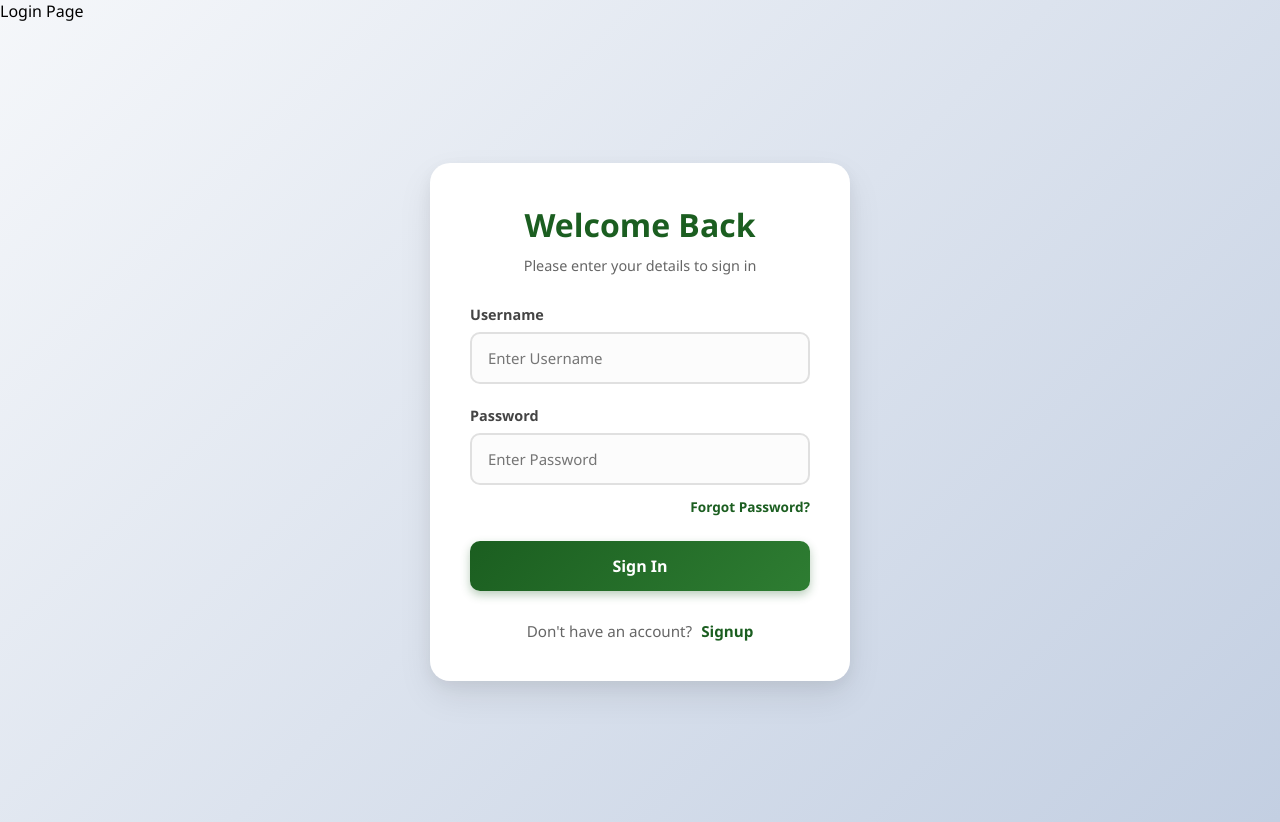
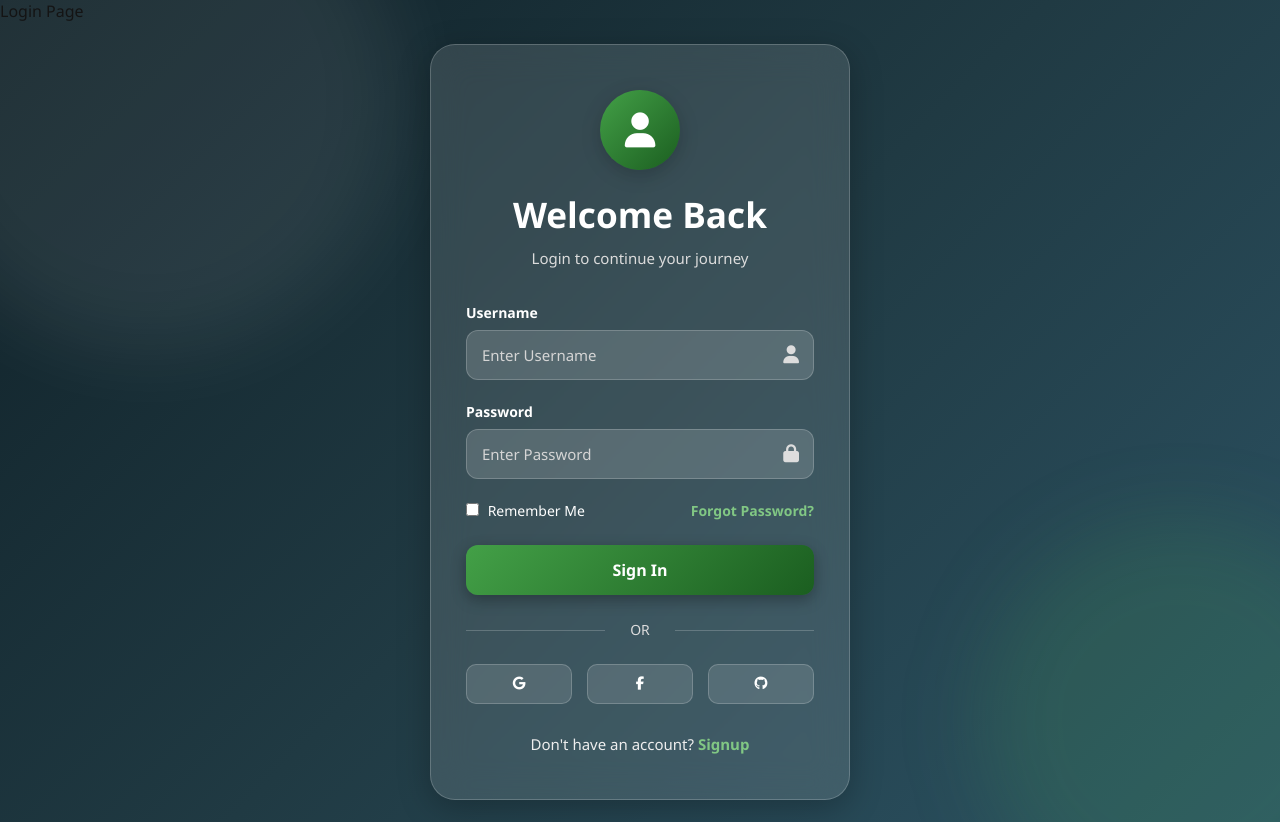
Before and after one commit to paras01-patel/sign-login-logout, a Django app: page /login/ in a window 1280 px wide. Run offline with Django 5.2, Linux system fonts and the light colour scheme.

Commit message:
update login

```diff
--- a/app/templates/login.html
+++ b/app/templates/login.html
@@ -3,184 +3,393 @@
 {% block content %}
 
 <style>
-/* Reset & Base Styles */
-* {
-    margin: 0;
-    padding: 0;
-    box-sizing: border-box;
-    font-family: 'Segoe UI', Tahoma, Geneva, Verdana, sans-serif;
+
+/* ================= GLOBAL ================= */
+
+*{
+    margin:0;
+    padding:0;
+    box-sizing:border-box;
+    font-family:'Segoe UI',sans-serif;
 }
 
-body {
-    background: linear-gradient(135deg, #f5f7fa 0%, #c3cfe2 100%);
-    min-height: 100vh;
+body{
+    min-height:100vh;
+    background:
+    linear-gradient(135deg,#0f2027,#203a43,#2c5364);
+    overflow:hidden;
 }
 
-/* Container */
-.login-container {
-    width: 100%;
-    min-height: 100vh;
-    display: flex;
-    justify-content: center;
-    align-items: center;
-    padding: 20px;
+/* Animated Background */
+
+body::before{
+    content:'';
+    position:absolute;
+    width:500px;
+    height:500px;
+    background:rgba(255,255,255,0.08);
+    border-radius:50%;
+    top:-150px;
+    left:-100px;
+    filter:blur(40px);
 }
 
-/* Login Card */
-.login-box {
-    width: 100%;
-    max-width: 420px;
-    background: #ffffff;
-    padding: 40px;
-    border-radius: 20px;
-    box-shadow: 0 15px 35px rgba(0, 0, 0, 0.08), 0 5px 15px rgba(0, 0, 0, 0.05);
-    transition: transform 0.3s ease;
+body::after{
+    content:'';
+    position:absolute;
+    width:400px;
+    height:400px;
+    background:rgba(76,175,80,0.15);
+    border-radius:50%;
+    bottom:-120px;
+    right:-100px;
+    filter:blur(40px);
 }
 
-.login-box:hover {
-    transform: translateY(-5px);
+/* ================= CONTAINER ================= */
+
+.login-container{
+    width:100%;
+    min-height:100vh;
+    display:flex;
+    justify-content:center;
+    align-items:center;
+    padding:20px;
+    position:relative;
+    z-index:1;
 }
 
-/* Heading */
-.login-box h1 {
-    text-align: center;
-    margin-bottom: 10px;
-    color: #1b5e20;
-    font-size: 2rem;
-    font-weight: 700;
+/* ================= LOGIN BOX ================= */
+
+.login-box{
+    width:100%;
+    max-width:420px;
+    padding:45px 35px;
+    border-radius:25px;
+
+    background:rgba(255,255,255,0.12);
+    backdrop-filter:blur(18px);
+
+    border:1px solid rgba(255,255,255,0.2);
+
+    box-shadow:
+    0 8px 32px rgba(0,0,0,0.25);
+
+    animation:fadeIn 0.8s ease;
 }
 
-.login-subtitle {
-    text-align: center;
-    color: #666;
-    font-size: 0.9rem;
-    margin-bottom: 30px;
+/* ================= LOGO ================= */
+
+.logo{
+    width:80px;
+    height:80px;
+    margin:0 auto 20px;
+    border-radius:50%;
+    background:linear-gradient(135deg,#43a047,#1b5e20);
+    display:flex;
+    justify-content:center;
+    align-items:center;
+    color:white;
+    font-size:35px;
+    box-shadow:0 5px 20px rgba(0,0,0,0.2);
 }
 
-/* Input Fields */
-.input-box {
-    margin-bottom: 22px;
+/* ================= TEXT ================= */
+
+.login-box h1{
+    text-align:center;
+    color:white;
+    font-size:2.2rem;
+    margin-bottom:10px;
 }
 
-.input-box label {
-    display: block;
-    margin-bottom: 8px;
-    font-weight: 600;
-    color: #444;
-    font-size: 0.9rem;
+.login-subtitle{
+    text-align:center;
+    color:#dcdcdc;
+    margin-bottom:35px;
+    font-size:15px;
 }
 
-.input-box input {
-    width: 100%;
-    padding: 14px 16px;
-    border: 2px solid #e0e0e0;
-    border-radius: 10px;
-    outline: none;
-    font-size: 15px;
-    color: #333;
-    background-color: #fcfcfc;
-    transition: all 0.3s ease;
+/* ================= INPUTS ================= */
+
+.input-box{
+    margin-bottom:22px;
 }
 
-/* Input Focus States */
-.input-box input:focus {
-    border-color: #1b5e20;
-    background-color: #fff;
-    box-shadow: 0 0 0 4px rgba(27, 94, 32, 0.15);
+.input-box label{
+    display:block;
+    margin-bottom:8px;
+    color:white;
+    font-weight:600;
+    font-size:14px;
 }
 
-/* Utilities (Forgot Password) */
-.form-options {
-    display: flex;
-    justify-content: flex-end;
-    margin-top: -10px;
-    margin-bottom: 25px;
+.input-field{
+    position:relative;
 }
 
-.form-options a {
-    text-decoration: none;
-    color: #1b5e20;
-    font-size: 0.85rem;
-    font-weight: 600;
-    transition: color 0.2s;
+.input-field input{
+    width:100%;
+    padding:14px 50px 14px 15px;
+    border:none;
+    outline:none;
+    border-radius:12px;
+    background:rgba(255,255,255,0.15);
+    color:white;
+    font-size:15px;
+    border:1px solid rgba(255,255,255,0.2);
+    transition:0.3s;
 }
 
-.form-options a:hover {
-    color: #2e7d32;
-    text-decoration: underline;
+.input-field input::placeholder{
+    color:#d5d5d5;
 }
 
-/* Submit Button */
-.login-btn {
-    width: 100%;
-    padding: 14px;
-    border: none;
-    background: linear-gradient(135deg, #1b5e20 0%, #2e7d32 100%);
-    color: white;
-    font-size: 16px;
-    font-weight: 600;
-    border-radius: 10px;
-    cursor: pointer;
-    box-shadow: 0 4px 10px rgba(27, 94, 32, 0.3);
-    transition: all 0.3s ease;
+.input-field input:focus{
+    border-color:#66bb6a;
+    box-shadow:0 0 10px rgba(102,187,106,0.5);
+    background:rgba(255,255,255,0.2);
 }
 
-.login-btn:hover {
-    transform: translateY(-1px);
-    box-shadow: 0 6px 15px rgba(27, 94, 32, 0.4);
-    background: linear-gradient(135deg, #2e7d32 0%, #1b5e20 100%);
+.input-field i{
+    position:absolute;
+    right:15px;
+    top:50%;
+    transform:translateY(-50%);
+    color:#ddd;
+    font-size:18px;
 }
 
-.login-btn:active {
-    transform: translateY(1px);
+/* ================= OPTIONS ================= */
+
+.form-options{
+    display:flex;
+    justify-content:space-between;
+    align-items:center;
+    margin-bottom:25px;
+    font-size:14px;
 }
 
-/* Extra Footer Text */
-.extra-text {
-    text-align: center;
-    margin-top: 30px;
-    color: #666;
-    font-size: 0.95rem;
+.remember{
+    color:white;
 }
 
-.extra-text a {
-    text-decoration: none;
-    color: #1b5e20;
-    font-weight: 700;
-    margin-left: 5px;
-    transition: color 0.2s;
+.remember input{
+    margin-right:5px;
 }
 
-.extra-text a:hover {
-    color: #2e7d32;
-    text-decoration: underline;
+.form-options a{
+    color:#81c784;
+    text-decoration:none;
+    font-weight:600;
 }
+
+.form-options a:hover{
+    text-decoration:underline;
+}
+
+/* ================= BUTTON ================= */
+
+.login-btn{
+    width:100%;
+    padding:14px;
+    border:none;
+    border-radius:12px;
+    background:linear-gradient(135deg,#43a047,#1b5e20);
+    color:white;
+    font-size:16px;
+    font-weight:700;
+    cursor:pointer;
+    transition:0.3s;
+    box-shadow:0 5px 15px rgba(0,0,0,0.3);
+}
+
+.login-btn:hover{
+    transform:translateY(-2px);
+    background:linear-gradient(135deg,#4caf50,#2e7d32);
+}
+
+/* ================= FOOTER ================= */
+
+.extra-text{
+    text-align:center;
+    margin-top:30px;
+    color:#eee;
+    font-size:15px;
+}
+
+.extra-text a{
+    color:#81c784;
+    text-decoration:none;
+    font-weight:700;
+}
+
+.extra-text a:hover{
+    text-decoration:underline;
+}
+
+/* ================= DIVIDER ================= */
+
+.divider{
+    margin:25px 0;
+    text-align:center;
+    position:relative;
+    color:#ddd;
+    font-size:14px;
+}
+
+.divider::before{
+    content:'';
+    position:absolute;
+    width:40%;
+    height:1px;
+    background:rgba(255,255,255,0.2);
+    left:0;
+    top:50%;
+}
+
+.divider::after{
+    content:'';
+    position:absolute;
+    width:40%;
+    height:1px;
+    background:rgba(255,255,255,0.2);
+    right:0;
+    top:50%;
+}
+
+/* ================= SOCIAL BUTTONS ================= */
+
+.social-login{
+    display:flex;
+    gap:15px;
+}
+
+.social-btn{
+    flex:1;
+    padding:12px;
+    border-radius:10px;
+    border:none;
+    background:rgba(255,255,255,0.12);
+    color:white;
+    cursor:pointer;
+    transition:0.3s;
+    border:1px solid rgba(255,255,255,0.2);
+}
+
+.social-btn:hover{
+    background:rgba(255,255,255,0.2);
+    transform:translateY(-2px);
+}
+
+/* ================= ANIMATION ================= */
+
+@keyframes fadeIn{
+
+    from{
+        opacity:0;
+        transform:translateY(30px);
+    }
+
+    to{
+        opacity:1;
+        transform:translateY(0);
+    }
+
+}
+
+/* ================= RESPONSIVE ================= */
+
+@media(max-width:500px){
+
+    .login-box{
+        padding:35px 25px;
+    }
+
+    .login-box h1{
+        font-size:1.8rem;
+    }
+
+}
+
 </style>
+
+<link rel="stylesheet"
+href="https://cdnjs.cloudflare.com/ajax/libs/font-awesome/6.5.1/css/all.min.css">
 
 <div class="login-container">
 
     <div class="login-box">
 
+        <div class="logo">
+            <i class="fa-solid fa-user"></i>
+        </div>
+
         <h1>Welcome Back</h1>
-        <p class="login-subtitle">Please enter your details to sign in</p>
+
+        <p class="login-subtitle">
+            Login to continue your journey
+        </p>
 
         <form method="POST">
 
             {% csrf_token %}
 
+            <!-- Username -->
+
             <div class="input-box">
-                <label for="username">Username</label>
-                <input type="text" id="username" name="username" placeholder="Enter Username" required>
+
+                <label>Username</label>
+
+                <div class="input-field">
+
+                    <input type="text"
+                    name="username"
+                    placeholder="Enter Username"
+                    required>
+
+                    <i class="fa-solid fa-user"></i>
+
+                </div>
+
             </div>
 
+            <!-- Password -->
+
             <div class="input-box">
-                <label for="password">Password</label>
-                <input type="password" id="password" name="password" placeholder="Enter Password" required>
+
+                <label>Password</label>
+
+                <div class="input-field">
+
+                    <input type="password"
+                    id="password"
+                    name="password"
+                    placeholder="Enter Password"
+                    required>
+
+                    <i class="fa-solid fa-lock"></i>
+
+                </div>
+
             </div>
 
+            <!-- Options -->
+
             <div class="form-options">
-                <a href="/password-reset/">Forgot Password?</a>
+
+                <label class="remember">
+                    <input type="checkbox">
+                    Remember Me
+                </label>
+
+                <a href="/password-reset/">
+                    Forgot Password?
+                </a>
+
             </div>
+
+            <!-- Button -->
 
             <button type="submit" class="login-btn">
                 Sign In
@@ -188,9 +397,40 @@ body {
 
         </form>
 
+        <!-- Divider -->
+
+        <div class="divider">
+            OR
+        </div>
+
+        <!-- Social Login -->
+
+        <div class="social-login">
+
+            <button class="social-btn">
+                <i class="fa-brands fa-google"></i>
+            </button>
+
+            <button class="social-btn">
+                <i class="fa-brands fa-facebook-f"></i>
+            </button>
+
+            <button class="social-btn">
+                <i class="fa-brands fa-github"></i>
+            </button>
+
+        </div>
+
+        <!-- Footer -->
+
         <div class="extra-text">
+
             Don't have an account?
-            <a href="/signup/">Signup</a>
+
+            <a href="/signup/">
+                Signup
+            </a>
+
         </div>
 
     </div>
```
